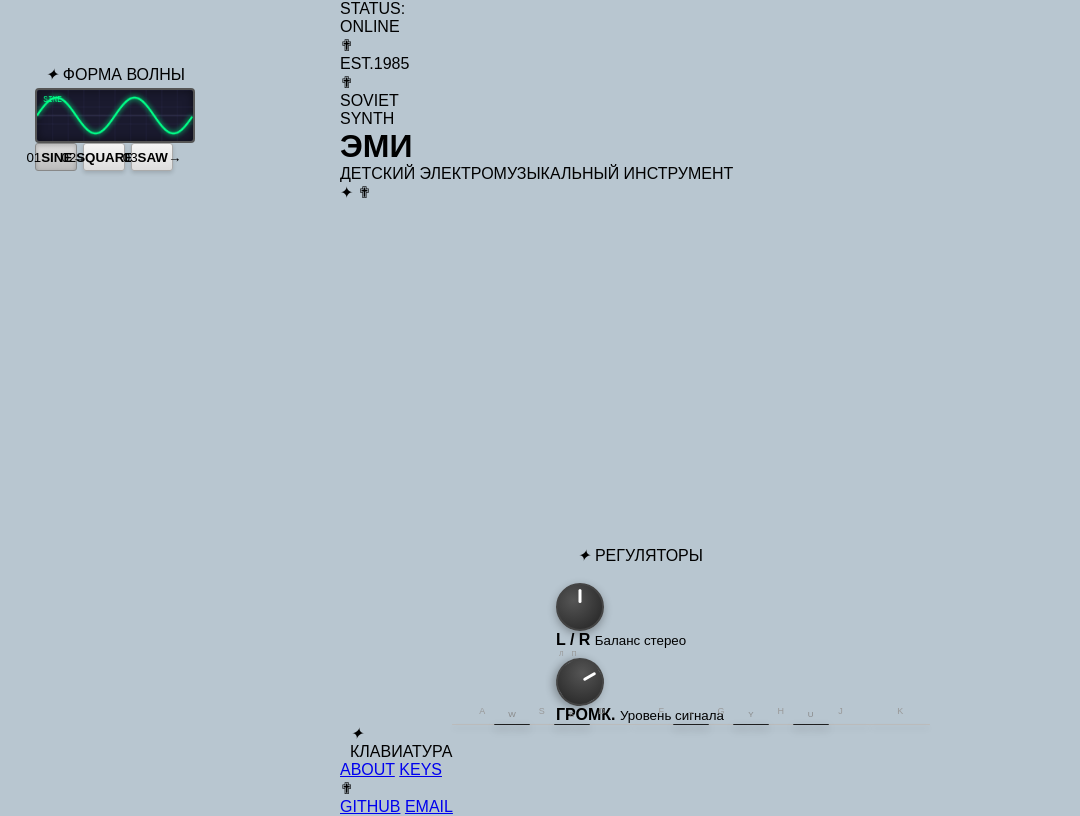
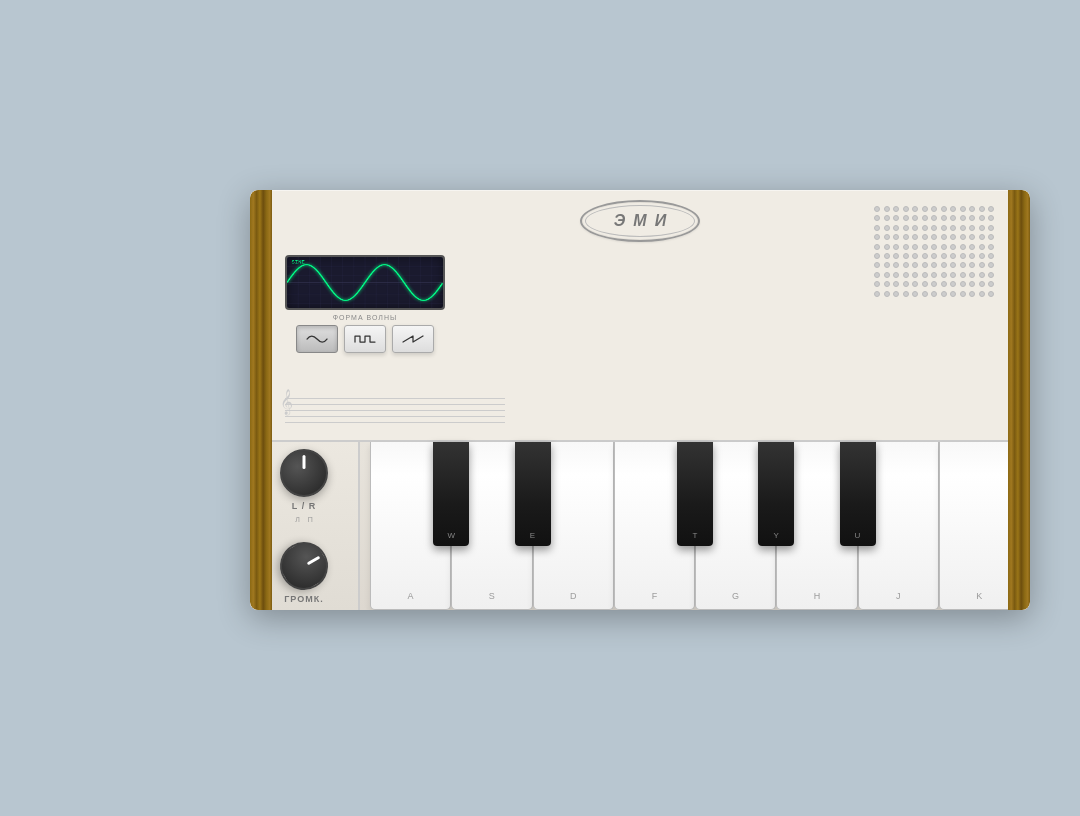
Before and after one commit to YourDeadGirlfriend/emi-soviet-synthesizer, a plain HTML site: page index.html in a window 1280 px wide. Shown: the whole page, without its empty margins (0-1080 px from the left). Drawn offline with Linux system fonts and the light colour scheme.

Commit message:
Modify index.html for synthesizer UI enhancements
Updated the title and added new styles and sections for the synthesizer interface.

```diff
--- a/index.html
+++ b/index.html
@@ -3,134 +3,91 @@
 <head>
   <meta charset="UTF-8">
   <meta name="viewport" content="width=device-width, initial-scale=1.0">
-  <title>ЭМИ — SYNTHESIZER ✟</title>
+  <title>ЭМИ — Детский Электромузыкальный Инструмент</title>
+  <link rel="stylesheet" href="style.css">
   <link rel="preconnect" href="https://fonts.googleapis.com">
-<link rel="preconnect" href="https://fonts.gstatic.com" crossorigin>
-<link href="https://fonts.googleapis.com/css2?family=IBM+Plex+Mono:wght@400;500&display=swap" rel="stylesheet">
-
-  <link rel="stylesheet" href="style.css">
+  <link href="https://fonts.googleapis.com/css2?family=Press+Start+2P&display=swap" rel="stylesheet">
 </head>
 <body>
 
-<div class="synth-page">
-  <!-- Rail Left -->
-  <div class="rail rail-left">
-    <div class="rail-top">
-      <div class="status"><span></span>STATUS:<br>ONLINE</div>
-      <div class="rail-cross">✟</div>
-      <div>EST.1985</div>
+<div class="synth-container">
+  <div class="wood-left"></div>
+  <div class="wood-right"></div>
+
+  <!-- Top Panel -->
+  <div class="top-panel">
+    <!-- EMI Logo with oval frame -->
+    <div class="logo-oval">
+      <span class="logo-text">ЭМИ</span>
     </div>
-    <div class="rail-bottom">
-      <div>✟</div>
-      <div>SOVIET<br>SYNTH</div>
+
+    <!-- Waveform Section (above staff) -->
+    <div class="waveform-section">
+      <div class="waveform-screen">
+        <canvas id="waveformCanvas" width="280" height="110"></canvas>
+      </div>
+      <div class="waveform-label">ФОРМА ВОЛНЫ</div>
+      <div class="waveform-buttons">
+        <button class="wave-btn active" data-wave="sine" title="Синус">
+          <svg viewBox="0 0 44 28">
+            <path d="M2 14 Q11 2, 22 14 Q33 26, 42 14" fill="none" stroke="#333" stroke-width="2.5" stroke-linecap="round"/>
+          </svg>
+        </button>
+        <button class="wave-btn" data-wave="square" title="Квадрат">
+          <svg viewBox="0 0 44 28">
+            <path d="M2 20 L2 8 L12 8 L12 20 L22 20 L22 8 L32 8 L32 20 L42 20" fill="none" stroke="#333" stroke-width="2.5" stroke-linecap="round" stroke-linejoin="round"/>
+          </svg>
+        </button>
+        <button class="wave-btn" data-wave="sawtooth" title="Пила">
+          <svg viewBox="0 0 44 28">
+            <path d="M2 20 L22 8 L22 20 L42 8" fill="none" stroke="#333" stroke-width="2.5" stroke-linecap="round" stroke-linejoin="round"/>
+          </svg>
+        </button>
       </div>
     </div>
 
-  <!-- Header -->
-  <header class="synth-header">
-    <h1 class="synth-title">ЭМИ</h1>
-    <div class="hairline"></div>
-    <p class="synth-subtitle">ДЕТСКИЙ ЭЛЕКТРОМУЗЫКАЛЬНЫЙ ИНСТРУМЕНТ</p>
-    <div class="ornament"> ✦ ✟</div>
-  </header>
-
-  <!-- Main Content -->
-  <div class="synth-content">
-    <!-- Left Column: Visual -->
-    <div class="synth-left">
-      <div class="synth-portrait">
-        <canvas id="synthVisual" width="600" height="340"></canvas>
-        <div class="portrait-accent"></div>
-      </div>
+    <!-- Musical staff -->
+    <div class="staff">
+      <span class="staff-clef">𝄞</span>
+      <div class="staff-line"></div>
+      <div class="staff-line"></div>
+      <div class="staff-line"></div>
+      <div class="staff-line"></div>
+      <div class="staff-line"></div>
     </div>
 
-    <!-- Right Column: Controls & Keys -->
-    <div class="synth-right">
-      <!-- Waveform Section (compact) -->
-      <div class="waveform-section">
-        <div class="projects-title">
-          <em>✦</em> ФОРМА ВОЛНЫ <i></i>
-        </div>
-        <div class="waveform-inner">
-          <div class="waveform-screen">
-            <canvas id="waveformCanvas" width="200" height="60"></canvas>
-          </div>
-          <div class="waveform-buttons">
-            <button class="wave-btn active" data-wave="sine">
-              <span class="wave-num">01</span>
-              <span class="wave-copy">
-                <b>SINE</b>
-              </span>
-              <span class="wave-arrow">→</span>
-            </button>
-            <button class="wave-btn" data-wave="square">
-              <span class="wave-num">02</span>
-			  <span class="divider"></span>
-              <span class="wave-copy">
-                <b>SQUARE</b>
-              </span>
-              <span class="wave-arrow">→</span>
-            </button>
-            <button class="wave-btn" data-wave="sawtooth">
-              <span class="wave-num">03</span>
-              <span class="wave-copy">
-                <b>SAW</b>
-              </span>
-              <span class="wave-arrow">→</span>
-            </button>
-          </div>
-        </div>
+    <!-- Speaker Grille -->
+    <div class="speaker-grille" id="speakerGrille"></div>
   </div>
 
-      <!-- Knobs Section -->
+  <!-- Bottom Section: Controls + Keyboard -->
+  <div class="bottom-section">
+    <!-- Left: Controls Panel -->
+    <div class="controls-panel">
+      <!-- Knobs (vertical) -->
       <div class="knobs-section">
-        <div class="projects-title">
-          <em>✦</em> РЕГУЛЯТОРЫ <i></i>
-        </div>
-        <div class="knobs-grid">
-          <div class="knob-card">
-            <div class="knob" id="lrKnob"></div>
-            <div class="knob-info">
-              <b>L / R</b>
-              <small>Баланс стерео</small>
+        <div class="knob-group">
+          <div class="knob" id="lrKnob" title="Баланс L/R"></div>
+          <div class="knob-label">L / R</div>
           <div class="lr-indicator">
             <span id="lrL">Л</span>
             <span id="lrR">П</span>
           </div>
         </div>
-          </div>
-          <div class="knob-card">
-            <div class="knob" id="volKnob"></div>
-            <div class="knob-info">
-              <b>ГРОМК.</b>
-              <small>Уровень сигнала</small>
-            </div>
+        <div class="knob-group">
+          <div class="knob" id="volKnob" title="Громкость"></div>
+          <div class="knob-label">ГРОМК.</div>
         </div>
       </div>
     </div>
 
-      <!-- Keyboard Section -->
+    <!-- Right: Keyboard -->
     <div class="keyboard-section">
-        <div class="projects-title">
-          <em>✦</em> КЛАВИАТУРА <i></i>
-        </div>
       <div class="keys-container" id="keysContainer"></div>
     </div>
   </div>
-  </div>
 
-  <!-- Footer -->
-  <footer class="synth-footer">
-    <nav>
-      <a href="#about">ABOUT</a>
-      <a href="#keys">KEYS</a>
-    </nav>
-    <div class="footer-cross">✟</div>
-    <nav>
-      <a href="https://github.com">GITHUB</a>
-      <a href="mailto:emi@synth.ru">EMAIL</a>
-    </nav>
-  </footer>
+  <div class="info-panel">ДЕТСКИЙ ЭЛЕКТРОМУЗЫКАЛЬНЫЙ ИНСТРУМЕНТ «ЭМИ»</div>
 </div>
 
 <script src="script.js"></script>
```
Lines whose indentation alone changed are shown as unchanged.
